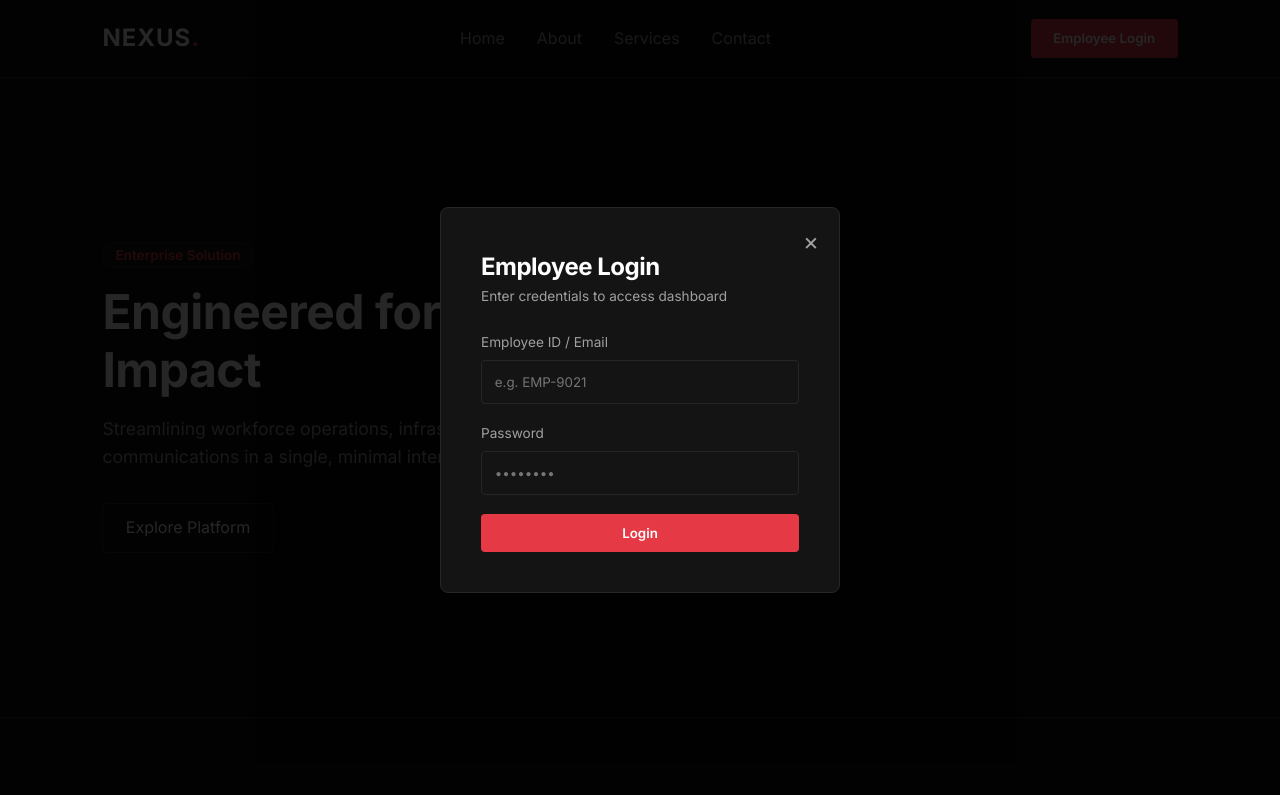
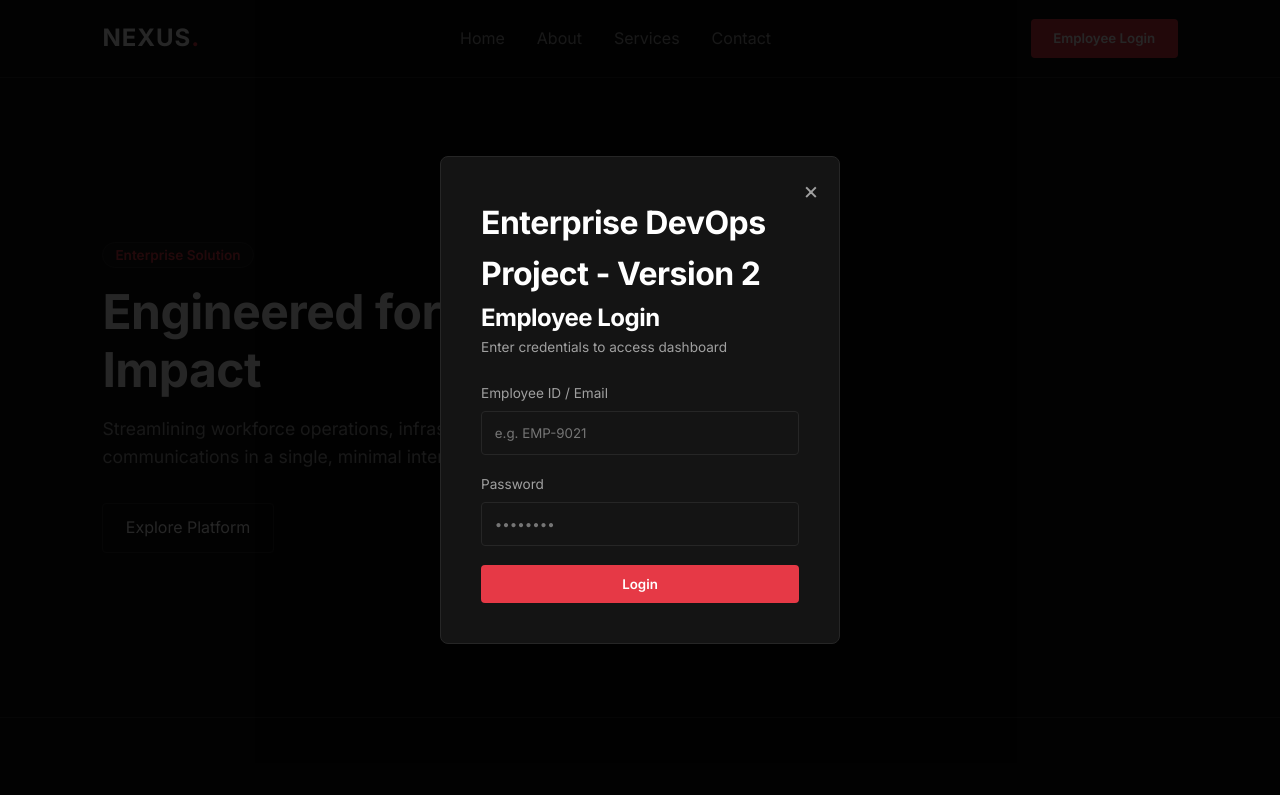
Before and after one commit to Hari2343004/AWS_DEV, a plain HTML site: page index.html in a window 1280 px wide. Both pictures are taken after a click on the button "Employee Login". Shown: the top 795 px of the page. Drawn offline with Linux system fonts and the light colour scheme.

Commit message:
html updated

```diff
--- a/index.html
+++ b/index.html
@@ -84,6 +84,7 @@
   <div class="modal" id="login-modal">
     <div class="modal-content">
       <span class="close-btn" id="close-login">&times;</span>
+      <h1>Enterprise DevOps Project - Version 2</h1>
       <h2>Employee Login</h2>
       <p class="sub-text">Enter credentials to access dashboard</p>
       <form id="login-form">
```
